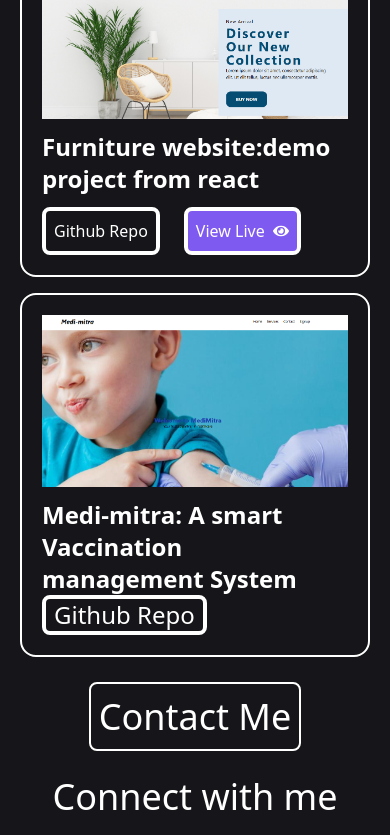
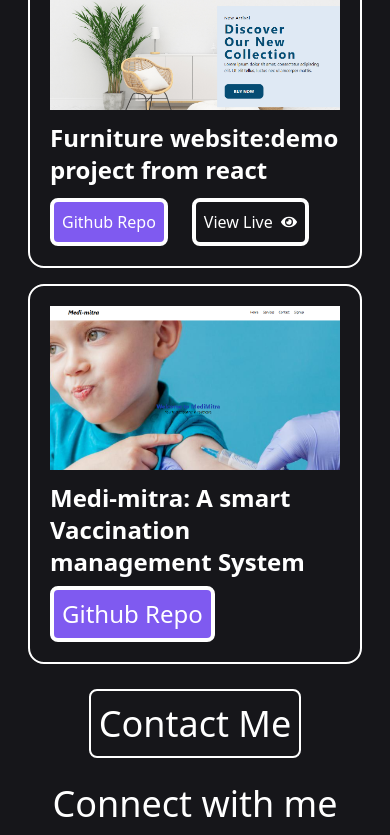
Before and after one commit to sunilsd7/Portfolio-From-reactjs, a React (Vite) app: page / in a window 390 px wide. Shown: the part 2921-3756 px from the top of the page. Built offline with nearby package versions, Linux system fonts and the light colour scheme.

Commit message:
Updated responsive for all screen

```diff
--- a/src/Component/Projects.jsx
+++ b/src/Component/Projects.jsx
@@ -7,7 +7,7 @@
 
 const Projects = () => {
   return (
-    <section className='px-'>
+    <section className='px-2'>
     <div id='projects'>
       <div className='text-center mx-auto font-bold text-4xl   p-2 '><span className=' border-4 rounded-lg p-2 px-5'>
         Projects </span>
@@ -18,15 +18,15 @@
             <img src={Furniture} alt="" />
             <p className='font-bold text-2xl mt-3'>Furniture website:demo project from react</p>
             <div className='space-x-6 mt-3 flex '>
-            <button className='border-4 rounded-lg md:text-2xl px-2 hover:text-blue '><a href="https://github.com/sunilsd7/Furniture-website.git" target='_blank'>Github Repo</a></button>
-            <button className='border-4  border-white rounded-lg md:text-2xl  bg-blue flex  items-center gap-2 p-2'><a href="https://furniturewebsitee.netlify.app/" target='_blank'> View Live </a><span className=''><FaEye/> </span></button></div>
+            <button className='border-4 rounded-lg md:text-2xl px-2  bg-blue '><a href="https://github.com/sunilsd7/Furniture-website.git" target='_blank'>Github Repo</a></button>
+            <button className='border-4  border-white rounded-lg md:text-2xl  hover:text-blue flex  items-center gap-2 p-2'><a href="https://furniturewebsitee.netlify.app/" target='_blank'> View Live </a><span className=''><FaEye/> </span></button></div>
 
         </div>
 
             <div className='border-2 p-5 my-4 rounded-[1rem]'>
             <img src={Medimitra} alt="img" />
             <p className='font-bold text-2xl mt-3'>Medi-mitra: A smart Vaccination management System</p>
-            <button className='border-4 rounded-lg text-2xl px-2 hover:text-blue '><a href="https://github.com/sunilsd7/Medi-mitra.git" target='_blank'>Github Repo</a></button>
+            <button className='border-4 rounded-lg text-2xl  bg-blue p-2 mt-2'><a href="https://github.com/sunilsd7/Medi-mitra.git" target='_blank'>Github Repo</a></button>
 
             </div>
 
```
